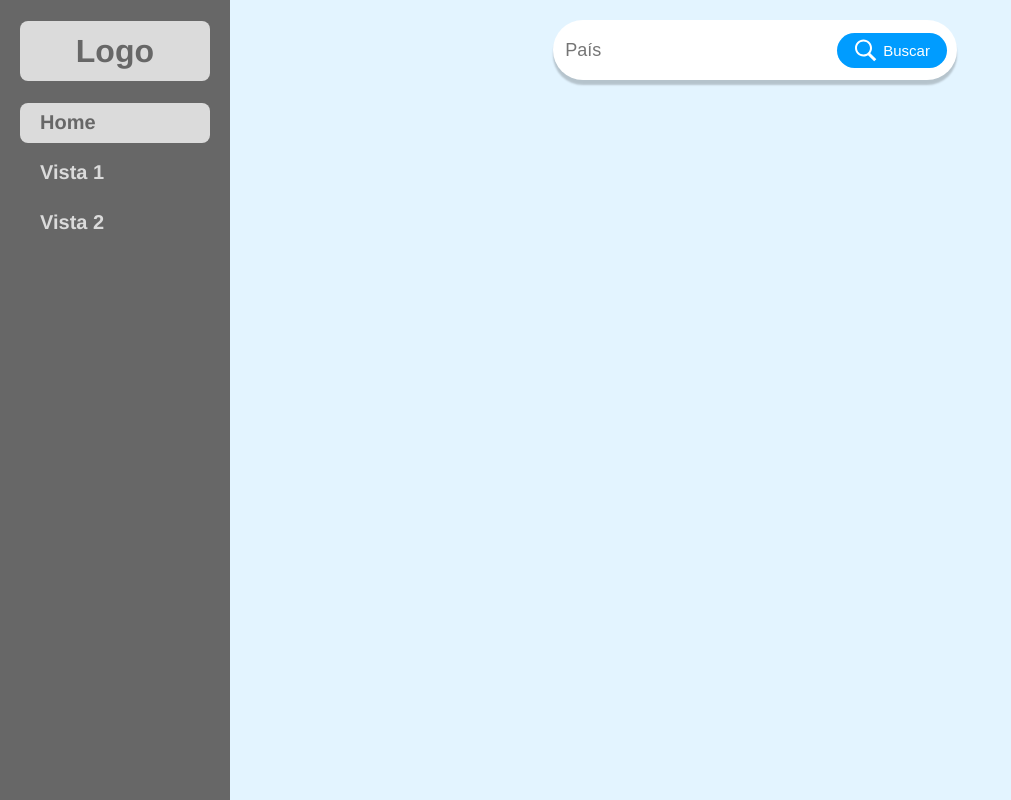
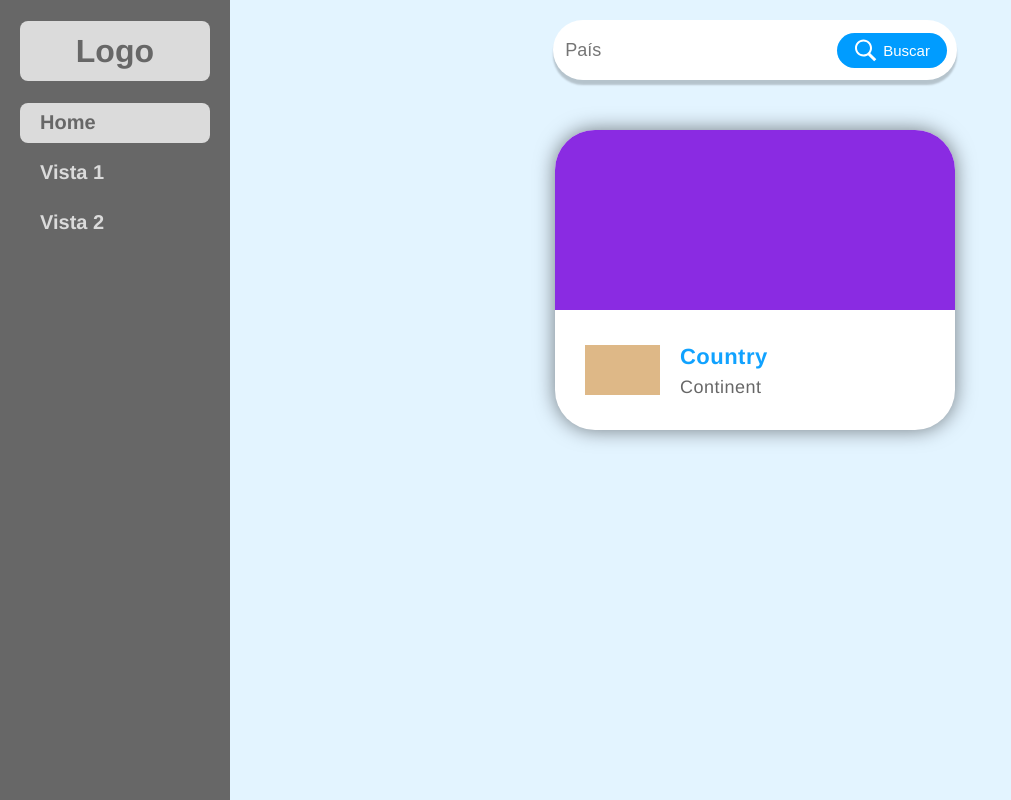
Before and after one commit to Nathanela10/prueba_tecnica_fractalup, a Vue app: page /home in a window 1280 px wide. Shown: the whole page, without its empty margins (0-1011 px from the left). Built offline with nearby package versions, Linux system fonts and the light colour scheme.

Commit message:
feat: Add CardCountryVue component to HomeProject.vue

```diff
--- /dev/null
+++ b/src/components/CardCountry/CardCountry.css
@@ -0,0 +1,48 @@
+.cardCountry {
+  height: 300px;
+  width: 400px;
+  background-color: #fff;
+  border-radius: 40px;
+  box-shadow: 0 0 20px rgba(0, 0, 0, 0.5);
+}
+
+.cardCountry__image {
+  height: 60%;
+  width: 100%;
+  background-color: blueviolet;
+  border-top-right-radius: 40px;
+  border-top-left-radius: 40px;
+}
+
+.cardCountry__content {
+  height: 40%;
+  display: flex;
+  align-items: center;
+  justify-content: flex-start;
+  padding: 0 30px;
+  gap: 20px;
+}
+
+.cardCountry__content-image {
+  height: 50px;
+  width: 75px;
+  background-color: burlywood;
+}
+
+.cardCountry__content-text {
+  line-height: 8px;
+}
+
+.cardCountry__content-text h3 {
+  font-size: 22px;
+  font-weight: 800;
+  letter-spacing: 0.5px;
+  color: #10a2ff;
+}
+
+.cardCountry__content-text p {
+  font-size: 18px;
+  font-weight: 400;
+  letter-spacing: 0.5px;
+  color: #676767;
+}
--- /dev/null
+++ b/src/components/CardCountry/CardCountry.vue
@@ -0,0 +1,24 @@
+<template>
+  <div class="cardCountry">
+    <div class="cardCountry__image">
+      <img src="" alt="" />
+    </div>
+    <div class="cardCountry__content">
+      <div class="cardCountry__content-image">
+        <img src="" alt="" />
+      </div>
+      <div class="cardCountry__content-text">
+        <h3>Country</h3>
+        <p>Continent</p>
+      </div>
+    </div>
+  </div>
+</template>
+
+<script>
+export default {
+  name: 'CardCountry',
+};
+</script>
+
+<style scoped src="./CardCountry.css"></style>
--- a/src/pages/HomeProject.vue
+++ b/src/pages/HomeProject.vue
@@ -1,16 +1,21 @@
 <template>
   <div class="homeProject">
     <SeekerProject />
+    <div>
+      <CardCountryVue />
+    </div>
   </div>
 </template>
 
 <script>
-import SeekerProject from '../components/SeekerProject/SeekerProject.vue';
+import CardCountryVue from '@/components/CardCountry/CardCountry.vue';
+import SeekerProject from '@/components/SeekerProject/SeekerProject.vue';
 
 export default {
   name: 'HomeProject',
   components: {
     SeekerProject,
+    CardCountryVue,
   },
 };
 </script>
@@ -21,6 +26,8 @@ export default {
   color: #676767;
   padding: 20px 0;
   display: flex;
-  justify-content: center;
+  flex-direction: column;
+  align-items: center;
+  gap: 50px;
 }
 </style>
```
